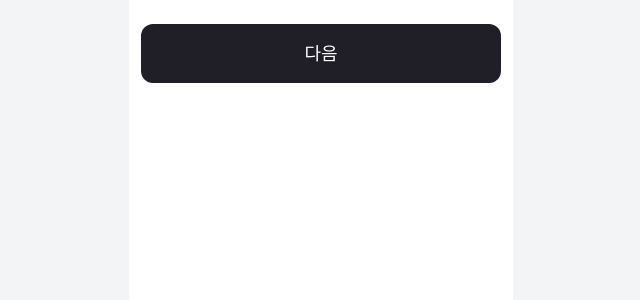
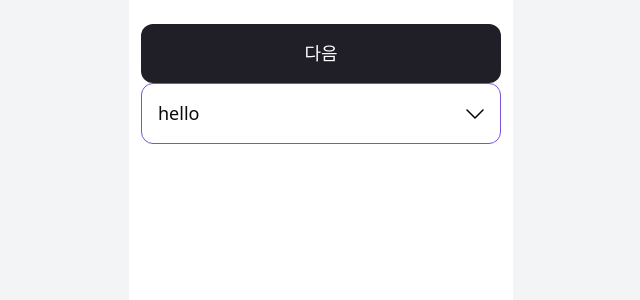
Before and after one commit to elice-team-3/Mix-And-Mangle, a Next.js app in the folder frontend/: page / in a window 1280 px wide. Shown: the top 300 px of the page, without its empty margins (319-959 px from the left). Built offline with nearby package versions, Linux system fonts and the light colour scheme.

Commit message:
feat: 셀렉트 박스 구현

```diff
--- a/frontend/src/app/page.tsx
+++ b/frontend/src/app/page.tsx
@@ -1,9 +1,27 @@
 import { Button } from '@/components/ui/button'
+import {
+  Select,
+  SelectContent,
+  SelectItem,
+  SelectTrigger,
+  SelectValue,
+} from '@/components/ui/select'
 
 export default function Home() {
   return (
     <div>
       <Button variant="dark">다음</Button>
+      <Select>
+        <SelectTrigger>
+          <SelectValue placeholder="hello" />
+        </SelectTrigger>
+        <SelectContent>
+          <SelectItem value="1">Item 1</SelectItem>
+          <SelectItem value="2">Item 2</SelectItem>
+          <SelectItem value="3">Item 3</SelectItem>
+          <SelectItem value="4">Item 4</SelectItem>
+        </SelectContent>
+      </Select>
     </div>
   )
 }
--- a/frontend/src/components/ui/input.tsx
+++ b/frontend/src/components/ui/input.tsx
@@ -1,22 +1,14 @@
-import * as React from "react"
+import * as React from 'react'
 
-import { cn } from "@/lib/utils"
+import { cn } from '@/lib/utils'
 
-const Input = React.forwardRef<HTMLInputElement, React.ComponentProps<"input">>(
+const Input = React.forwardRef<HTMLInputElement, React.ComponentProps<'input'>>(
   ({ className, type, ...props }, ref) => {
     return (
-      <input
-        type={type}
-        className={cn(
-          "flex h-9 w-full rounded-md border border-input bg-transparent px-3 py-1 text-base shadow-sm transition-colors file:border-0 file:bg-transparent file:text-sm file:font-medium file:text-foreground placeholder:text-muted-foreground focus-visible:outline-none focus-visible:ring-1 focus-visible:ring-ring disabled:cursor-not-allowed disabled:opacity-50 md:text-sm",
-          className
-        )}
-        ref={ref}
-        {...props}
-      />
+      <input type={type} className={cn('', className)} ref={ref} {...props} />
     )
-  }
+  },
 )
-Input.displayName = "Input"
+Input.displayName = 'Input'
 
 export { Input }
--- a/frontend/src/components/ui/select.tsx
+++ b/frontend/src/components/ui/select.tsx
@@ -1,10 +1,10 @@
-"use client"
+'use client'
 
-import * as React from "react"
-import * as SelectPrimitive from "@radix-ui/react-select"
-import { Check, ChevronDown, ChevronUp } from "lucide-react"
+import * as React from 'react'
+import * as SelectPrimitive from '@radix-ui/react-select'
+import { Check, ChevronDown, ChevronUp } from 'lucide-react'
 
-import { cn } from "@/lib/utils"
+import { cn } from '@/lib/utils'
 
 const Select = SelectPrimitive.Root
 
@@ -19,14 +19,25 @@ const SelectTrigger = React.forwardRef<
   <SelectPrimitive.Trigger
     ref={ref}
     className={cn(
-      "flex h-9 w-full items-center justify-between whitespace-nowrap rounded-md border border-input bg-transparent px-3 py-2 text-sm shadow-sm ring-offset-background placeholder:text-muted-foreground focus:outline-none focus:ring-1 focus:ring-ring disabled:cursor-not-allowed disabled:opacity-50 [&>span]:line-clamp-1",
-      className
+      'rounded-12 flex w-full items-center justify-between whitespace-nowrap border-[1px] border-primary p-16 text-18 font-medium ring-offset-background placeholder:text-muted-foreground focus:outline-none focus:ring-1 focus:ring-ring disabled:cursor-not-allowed disabled:opacity-50 [&>span]:line-clamp-1',
+      className,
     )}
     {...props}
   >
     {children}
     <SelectPrimitive.Icon asChild>
-      <ChevronDown className="h-4 w-4 opacity-50" />
+      <svg
+        width="18"
+        height="10"
+        viewBox="0 0 18 10"
+        fill="none"
+        xmlns="http://www.w3.org/2000/svg"
+      >
+        <path
+          d="M8.99985 9.75C8.80078 9.75094 8.60973 9.67164 8.46985 9.53L0.469847 1.53C0.194488 1.23449 0.202613 0.77399 0.488225 0.488378C0.773837 0.202766 1.23434 0.194641 1.52985 0.47L8.99985 7.94L16.4698 0.47C16.7654 0.194641 17.2259 0.202766 17.5115 0.488378C17.7971 0.77399 17.8052 1.23449 17.5298 1.53L9.52985 9.53C9.38996 9.67164 9.19891 9.75094 8.99985 9.75Z"
+          fill="black"
+        />
+      </svg>
     </SelectPrimitive.Icon>
   </SelectPrimitive.Trigger>
 ))
@@ -39,8 +50,8 @@ const SelectScrollUpButton = React.forwardRef<
   <SelectPrimitive.ScrollUpButton
     ref={ref}
     className={cn(
-      "flex cursor-default items-center justify-center py-1",
-      className
+      'flex cursor-default items-center justify-center py-1',
+      className,
     )}
     {...props}
   >
@@ -56,8 +67,8 @@ const SelectScrollDownButton = React.forwardRef<
   <SelectPrimitive.ScrollDownButton
     ref={ref}
     className={cn(
-      "flex cursor-default items-center justify-center py-1",
-      className
+      'flex cursor-default items-center justify-center py-1',
+      className,
     )}
     {...props}
   >
@@ -70,15 +81,15 @@ SelectScrollDownButton.displayName =
 const SelectContent = React.forwardRef<
   React.ElementRef<typeof SelectPrimitive.Content>,
   React.ComponentPropsWithoutRef<typeof SelectPrimitive.Content>
->(({ className, children, position = "popper", ...props }, ref) => (
+>(({ className, children, position = 'popper', ...props }, ref) => (
   <SelectPrimitive.Portal>
     <SelectPrimitive.Content
       ref={ref}
       className={cn(
-        "relative z-50 max-h-96 min-w-[8rem] overflow-hidden rounded-md border bg-popover text-popover-foreground shadow-md data-[state=open]:animate-in data-[state=closed]:animate-out data-[state=closed]:fade-out-0 data-[state=open]:fade-in-0 data-[state=closed]:zoom-out-95 data-[state=open]:zoom-in-95 data-[side=bottom]:slide-in-from-top-2 data-[side=left]:slide-in-from-right-2 data-[side=right]:slide-in-from-left-2 data-[side=top]:slide-in-from-bottom-2",
-        position === "popper" &&
-          "data-[side=bottom]:translate-y-1 data-[side=left]:-translate-x-1 data-[side=right]:translate-x-1 data-[side=top]:-translate-y-1",
-        className
+        'rounded-12 relative z-50 overflow-hidden border bg-popover text-popover-foreground data-[state=open]:animate-in data-[state=closed]:animate-out data-[state=closed]:fade-out-0 data-[state=open]:fade-in-0 data-[state=closed]:zoom-out-95 data-[state=open]:zoom-in-95 data-[side=bottom]:slide-in-from-top-2 data-[side=left]:slide-in-from-right-2 data-[side=right]:slide-in-from-left-2 data-[side=top]:slide-in-from-bottom-2',
+        position === 'popper' &&
+          'data-[side=bottom]:translate-y-1 data-[side=left]:-translate-x-1 data-[side=right]:translate-x-1 data-[side=top]:-translate-y-1',
+        className,
       )}
       position={position}
       {...props}
@@ -86,9 +97,9 @@ const SelectContent = React.forwardRef<
       <SelectScrollUpButton />
       <SelectPrimitive.Viewport
         className={cn(
-          "p-1",
-          position === "popper" &&
-            "h-[var(--radix-select-trigger-height)] w-full min-w-[var(--radix-select-trigger-width)]"
+          'p-1',
+          position === 'popper' &&
+            'h-[var(--radix-select-trigger-height)] w-full min-w-[var(--radix-select-trigger-width)]',
         )}
       >
         {children}
@@ -105,7 +116,7 @@ const SelectLabel = React.forwardRef<
 >(({ className, ...props }, ref) => (
   <SelectPrimitive.Label
     ref={ref}
-    className={cn("px-2 py-1.5 text-sm font-semibold", className)}
+    className={cn('px-2 py-1.5 text-sm font-semibold', className)}
     {...props}
   />
 ))
@@ -118,8 +129,8 @@ const SelectItem = React.forwardRef<
   <SelectPrimitive.Item
     ref={ref}
     className={cn(
-      "relative flex w-full cursor-default select-none items-center rounded-sm py-1.5 pl-2 pr-8 text-sm outline-none focus:bg-accent focus:text-accent-foreground data-[disabled]:pointer-events-none data-[disabled]:opacity-50",
-      className
+      'rounded-12 relative flex w-full cursor-default select-none items-center bg-white p-16 text-18 outline-none data-[disabled]:pointer-events-none data-[disabled]:opacity-50',
+      className,
     )}
     {...props}
   >
@@ -139,7 +150,7 @@ const SelectSeparator = React.forwardRef<
 >(({ className, ...props }, ref) => (
   <SelectPrimitive.Separator
     ref={ref}
-    className={cn("-mx-1 my-1 h-px bg-muted", className)}
+    className={cn('-mx-1 my-1 h-px bg-muted', className)}
     {...props}
   />
 ))
@@ -147,13 +158,13 @@ SelectSeparator.displayName = SelectPrimitive.Separator.displayName
 
 export {
   Select,
+  SelectContent,
   SelectGroup,
+  SelectItem,
+  SelectLabel,
+  SelectScrollDownButton,
+  SelectScrollUpButton,
+  SelectSeparator,
+  SelectTrigger,
   SelectValue,
-  SelectTrigger,
-  SelectContent,
-  SelectLabel,
-  SelectItem,
-  SelectSeparator,
-  SelectScrollUpButton,
-  SelectScrollDownButton,
 }
```
